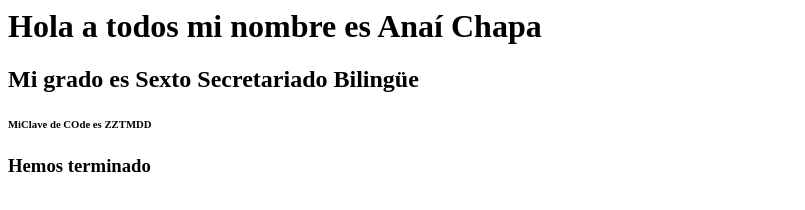
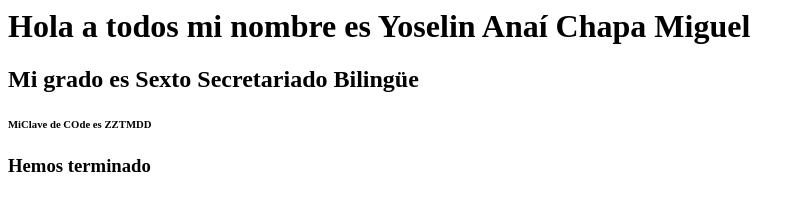
Before and after one commit to anaichapa/examen, a plain HTML site: page index.html in a window 1280 px wide. Shown: the whole page, without its empty margins (0-805 px from the left). Drawn offline with Linux system fonts and the light colour scheme.

Commit message:
Update index.html

```diff
--- a/index.html
+++ b/index.html
@@ -4,7 +4,7 @@
 	<link rel=tylesheet href="proyecto/css/style.css"  type="text/css" media=screen>
 </head>
 <body>
-	<h1>Hola a todos mi nombre es Anaí Chapa</h1>
+	<h1>Hola a todos mi nombre es Yoselin Anaí Chapa Miguel</h1>
 	<h2>Mi grado es Sexto Secretariado Bilingüe</h2>
 	<h6>MiClave de COde es ZZTMDD</h3>
 	<h3>Hemos terminado</h4>
```
